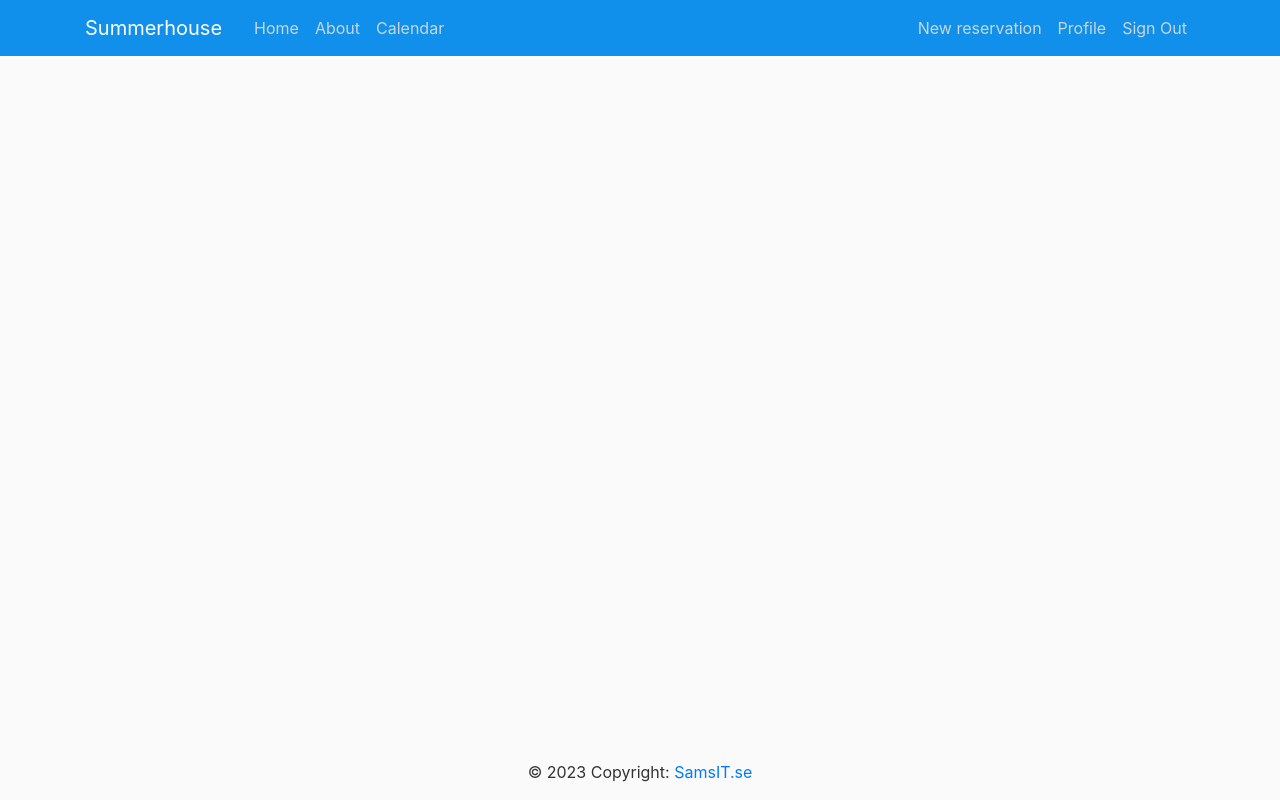
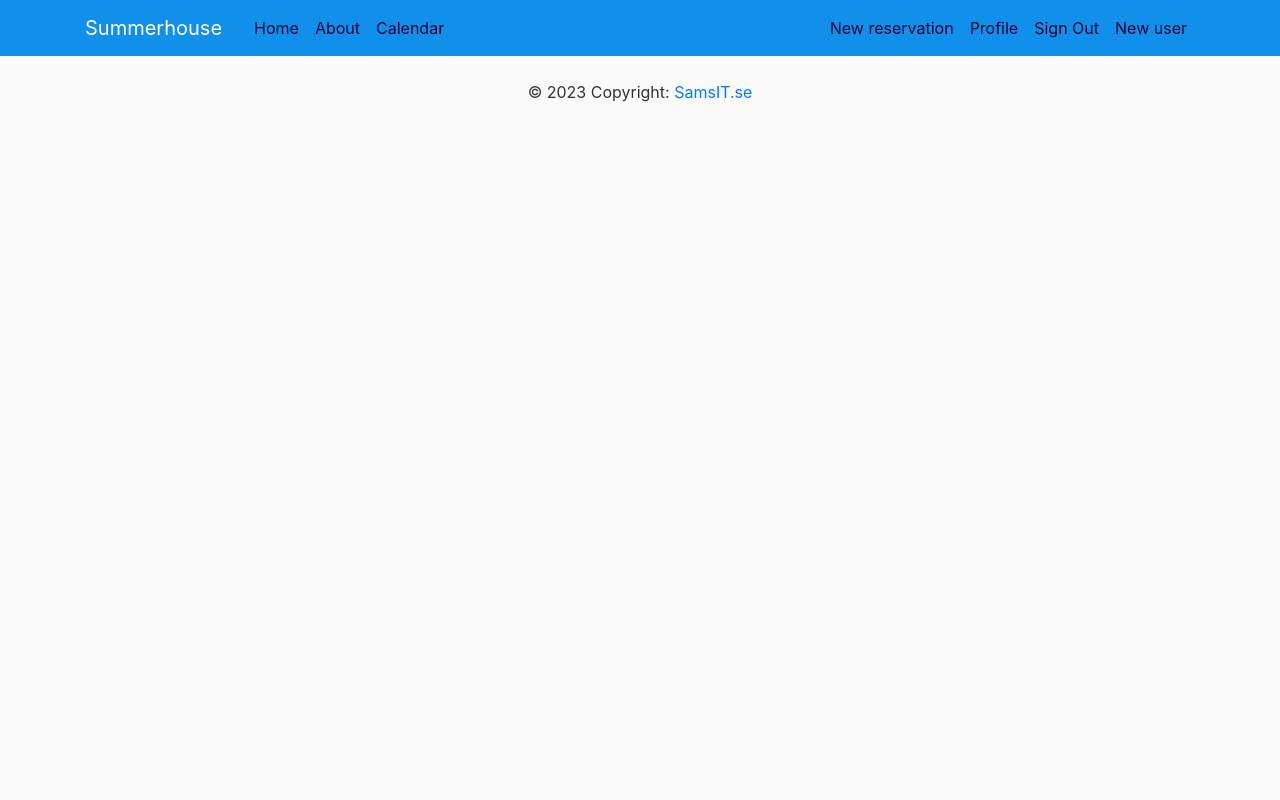
Before and after one commit to SamsKod/SamsSite, a Django app: page / in a window 1280 px wide. Run offline with Django 3.2, Linux system fonts and the light colour scheme; the visitor is signed in with stand-in values (Sample User, id 1); data that the repository does not hold is empty; some libraries are stand-ins or nearby versions.

Commit message:
Add register.html, a form for a superuser to add a new user

```diff
--- a/booking/views.py
+++ b/booking/views.py
@@ -8,10 +8,10 @@ from django.views.generic import (
     DeleteView
 )
 from django.contrib import messages
-from django.contrib.auth.decorators import login_required
+from django.contrib.auth.decorators import login_required, user_passes_test
 from datetime import datetime, timedelta, date
 from bootstrap_datepicker_plus.widgets import DatePickerInput
-from .forms import UserUpdateForm, ProfileUpdateForm
+from .forms import UserUpdateForm, ProfileUpdateForm, UserRegisterForm
 from .models import Post
 from .utils import Calendar
 import calendar
@@ -119,7 +119,6 @@ def next_month(d):
     return month
 
 
-
 @login_required
 def profile(request):
     if request.method == 'POST':
@@ -143,3 +142,17 @@ def profile(request):
     }
 
     return render(request, 'booking/profile.html', context)
+
+
+@user_passes_test(lambda u: u.is_superuser)
+def register(request):
+    if request.method == 'POST':
+        form = UserRegisterForm(request.POST)
+        if form.is_valid():
+            form.save()
+            username = form.cleaned_data.get('username')
+            messages.success(request, f'Account created for {username}!')
+            return redirect('register')
+    else:
+        form = UserRegisterForm()
+    return render(request, 'booking/register.html', {'form': form})
--- a/samsite/urls.py
+++ b/samsite/urls.py
@@ -27,6 +27,7 @@ urlpatterns = [
     path('profile/', user_views.profile, name='profile'),
     path('signin/', auth_views.LoginView.as_view(template_name='booking/signin.html'), name='signin'),
     path('signout/', auth_views.LogoutView.as_view(template_name='booking/signout.html'), name='signout'),
+    path('register/', user_views.register, name='register'),
 ]
 
 if settings.DEBUG:
--- a/static/css/main.css
+++ b/static/css/main.css
@@ -20,11 +20,11 @@
 }
 
 .site-header .navbar-nav .nav-link {
-  color: #cbd5db;
+  color: #000033;
 }
 
 .site-header .navbar-nav .nav-link:hover {
-  color: #ffffff;
+  color: #fafafa;
 }
 
 .site-header .navbar-nav .nav-link.active {
--- a/templates/booking/base.html
+++ b/templates/booking/base.html
@@ -43,6 +43,9 @@
                         {% else %}
                         <a class="nav-item nav-link" href="{% url 'signin' %}">Sign In</a>
                         {% endif %}
+                        {% if user.is_superuser%}
+                        <a class="nav-item nav-link" href="{% url 'register' %}">New user</a>
+                        {% endif %}
                     </div>
                 </div>
             </div>
@@ -62,8 +65,8 @@
             </div>
         </div>
     </main>
-    <footer class="page-footer font-small blue fixed-bottom">
-        <div class="footer-copyright text-center py-3">© 2023 Copyright:
+    <footer class="page-footer">
+        <div class="footer-copyright text-center py-6">© 2023 Copyright:
             <a href="/"> SamsIT.se</a>
         </div>
     </footer>
```
Also changed, not shown: booking/forms.py (+9 -0 lines), samsite/settings.py (+13 -3 lines), templates/booking/register.html (added, +17 -0 lines), README.md, 1 other file. Lines whose indentation alone changed are shown as unchanged.
